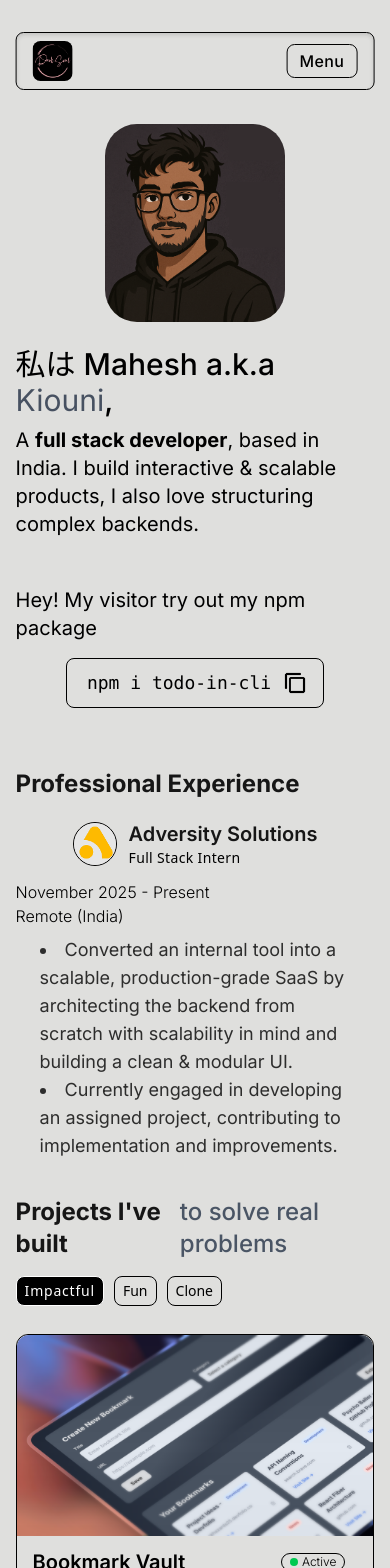
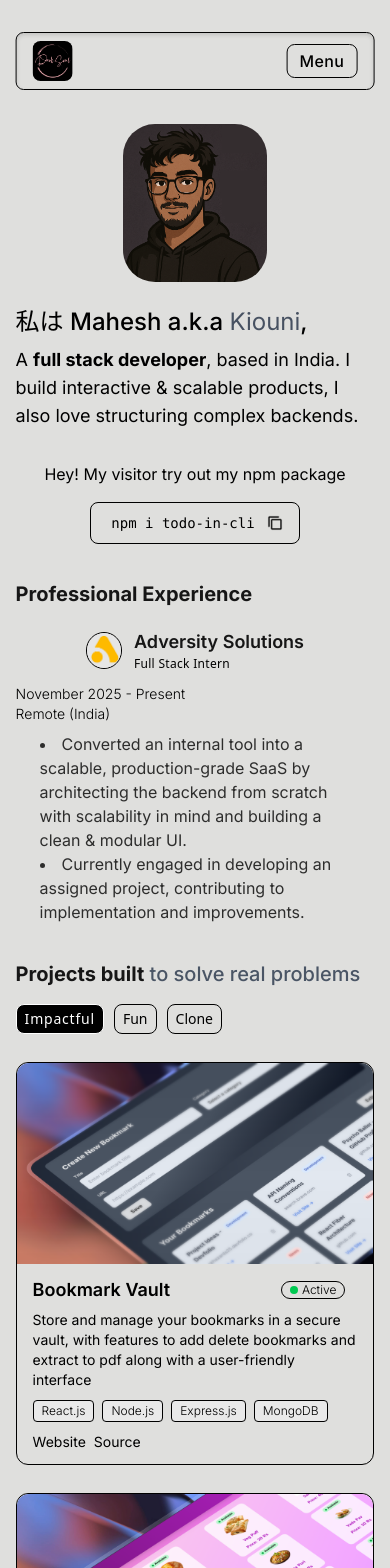
Before and after one commit to DarkkkSoul/portfolio-v3, a React (Vite) app: page / in a window 390 px wide. Shown: the top 1568 px of the page. Built offline with nearby package versions, Linux system fonts and the light colour scheme.

Commit message:
some tweaks

```diff
--- a/src/components/Footer.jsx
+++ b/src/components/Footer.jsx
@@ -9,7 +9,7 @@ function Footer() {
         return () => clearInterval(interval);
     }, []);
     return (
-        <div className='border-t mt-15 border-t-black/70 font-inter-400'>
+        <div className='border-t mt-15 border-t-black/70 font-inter-400 text-sm sm:text-base'>
             <div className='flex flex-col sm:flex-row justify-around items-center mt-5 gap-y-2'>
                 <div>Peace Out!</div>
                 <div>&copy; {currentYear}. All rights reserved.</div>
--- a/src/components/home/Expirence.jsx
+++ b/src/components/home/Expirence.jsx
@@ -4,19 +4,19 @@ function Expirence({ imageUrl, companyName, position, startDate, endDate, type,
             <div className='flex flex-col sm:flex-row sm:items-center sm:justify-between gap-y-3'>
                 <div className='flex gap-x-3 items-center justify-center'>
                     <div>
-                        <img src={imageUrl} className='w-11 border rounded-full' />
+                        <img src={imageUrl} className='sm:w-11 w-9 border rounded-full' />
                     </div>
                     <div className='flex flex-col'>
-                        <div className='font-inter-600 text-xl text-black/90'>{companyName}</div>
-                        <div className='text-sm font-inter-200 tracking-wide'>{position}</div>
+                        <div className='font-inter-600 text-lg sm:text-xl text-black/90'>{companyName}</div>
+                        <div className='sm:text-sm text-xs font-inter-200 tracking-wide'>{position}</div>
                     </div>
                 </div>
-                <div className='font-inter-300 text-md sm:text-right'>
+                <div className='font-inter-300 sm:text-md text-sm sm:text-right'>
                     <div>{startDate} - {endDate}</div>
                     <div className='sm:flex sm:justify-end'>{type} ({place})</div>
                 </div>
             </div>
-            <div className='font-inter-400 text-black/80 text-lg px-6'>
+            <div className='font-inter-400 text-black/80 text-md sm:text-lg px-6'>
                 {contribution.map((item) => (
                     <li>{item}</li>
                 ))}
--- a/src/components/home/Intro.jsx
+++ b/src/components/home/Intro.jsx
@@ -2,10 +2,10 @@ function Intro() {
     return (
         <div className='flex flex-col sm:flex-row gap-y-6 sm:gap-y-0 gap-x-10 items-center'>
             <div>
-                <img src="/profile.png" className='w-45 rounded-4xl' />
+                <img src="/profile.png" className='sm:w-45 w-36 rounded-4xl' />
             </div>
-            <div className='flex-1 min-w-0 wrap-break-words text-xl gap-y-2 flex flex-col'>
-                <div className="text-3xl font-inter-500">私は Mahesh a.k.a <span className="text-gray-700/90 font-normal">Kiouni</span>,</div>
+            <div className='flex-1 min-w-0 wrap-break-words sm:text-xl text-lg gap-y-2 flex flex-col'>
+                <div className="text-2xl sm:text-3xl font-inter-500">私は Mahesh a.k.a <span className="text-gray-700/90 font-normal">Kiouni</span>,</div>
                 <div className="font-inter-400">A <span className="font-bold font-inter-700">full stack developer</span>, based in India. I build interactive & scalable products, I also love structuring complex backends.</div>
             </div>
         </div>
--- a/src/components/home/NPM.jsx
+++ b/src/components/home/NPM.jsx
@@ -3,12 +3,12 @@ import React from 'react'
 function NPM() {
     return (
         <div className='flex flex-col justify-center items-center gap-y-4'>
-            <p className='font-inter-400 text-xl'>
+            <p className='font-inter-400 text-md sm:text-xl'>
                 Hey! My visitor try out my npm package
             </p>
             <div className='flex flex-row items-center justify-center border gap-x-3 w-fit rounded-lg pl-5 pr-4 py-2.5'>
-                <div className='font-mono text-lg'>npm i todo-in-cli</div>
-                <button><img src="/icons/copy.png" className='w-6' onClick={() => navigator.clipboard.writeText("npm i todo-in-cli")}/></button>
+                <div className='font-mono sm:text-lg text-sm'>npm i todo-in-cli</div>
+                <button><img src="/icons/copy.png" className='sm:w-6 w-4' onClick={() => navigator.clipboard.writeText("npm i todo-in-cli")}/></button>
             </div>
         </div>
     )
--- a/src/components/home/Project.jsx
+++ b/src/components/home/Project.jsx
@@ -8,7 +8,7 @@ function Project({ img, title, description, isActive, stack, website, source })
             </div>
             <div className='px-4 flex flex-col gap-y-1 py-3'>
                 <div className='flex items-center justify-between pr-3'>
-                    <div className='text-xl font-inter-600'>{title}</div>
+                    <div className='sm:text-xl text-lg font-inter-600'>{title}</div>
                     <div className='flex items-center border gap-x-1 px-2 rounded-full'>
                         {
                             isActive ? (
@@ -20,13 +20,13 @@ function Project({ img, title, description, isActive, stack, website, source })
                         </div>
                     </div>
                 </div>
-                <div className='text-mg font-inter-400 mt-0.5'>{description}</div>
+                <div className='sm:text-md text-sm font-inter-400 mt-0.5'>{description}</div>
                 <div className='flex my-1.5 flex-wrap gap-2'>
                     {stack.map((tech, index) => (
                         <span key={index} className='border rounded-sm px-2 py-1 text-xs bg-gray-100/50 font-inter-300 font-black leading-none whitespace-nowrap'>{tech}</span>
                     ))}
                 </div>
-                <div className='text-sm flex gap-x-2 text-md font-inter-400 *:hover:underline'>
+                <div className='sm:text-md text-sm flex gap-x-2 text-md font-inter-400 *:hover:underline'>
                     <div>
                         <a href={website} target="_blank" rel="noopener noreferrer">Website</a>
                     </div>
--- a/src/components/home/Stack.jsx
+++ b/src/components/home/Stack.jsx
@@ -3,9 +3,9 @@ import stack from '../../arrays/stack.js'
 
 function Stack() {
     return (
-        <div className='flex flex-wrap gap-x-3 gap-y-2 mt-5'>
+        <div className='flex flex-wrap gap-x-3 gap-y-2 sm:mt-5 mt-4'>
             {stack.map((item, index) => (
-                <div key={index} className='border px-2 py-1 rounded-md inset-shadow-sm/12 font-inter-400 text-sm'>{item}</div>
+                <div key={index} className='border px-2 py-1 rounded-md inset-shadow-sm/12 font-inter-400 sm:text-sm text-xs'>{item}</div>
             ))}
         </div>
     )
--- a/src/pages/Blogs.jsx
+++ b/src/pages/Blogs.jsx
@@ -5,7 +5,7 @@ import BlogCompo from '../components/home/BlogCompo'
 
 function Blogs() {
   return (
-    <div className='grid grid-cols-1 sm:grid-cols-2 gap-5 mt-8'>
+    <div className='grid grid-cols-1 sm:grid-cols-2 gap-5 mt-7'>
       {
         blogs.map((b) => {
           return <BlogCompo key={b.id} title={b.title} description={b.description} link={b.link} />
--- a/src/pages/Home.jsx
+++ b/src/pages/Home.jsx
@@ -19,12 +19,12 @@ function Home() {
                 <Intro />
             </div>
 
-            <div className='flex justify-center items-center mt-12'>
+            <div className='flex justify-center items-center mt-8 sm:mt-10'>
                 <NPM />
             </div>
 
-            <div id="work" className='mt-15 scroll-mt-28'>
-                <h3 className='text-2xl font-bold font-inter-700 text-black/90'>Professional Experience</h3>
+            <div id="work" className='mt-9 sm:mt-10 scroll-mt-28'>
+                <h3 className='sm:text-2xl text-xl font-bold font-inter-700 text-black/90'>Professional Experience</h3>
                 {
                     expirence.map((item) => (
                         <Expirence key={item.id} imageUrl={item.imageUrl} companyName={item.companyName} position={item.position} startDate={item.startDate} endDate={item.endDate} type={item.type} place={item.place} contribution={item.contribution} />
@@ -36,23 +36,31 @@ function Home() {
                 <Projects />
             </div>
 
-            <div className='mt-14 text-center flex gap-x-1 items-center font-inter-400'>
-                <p className='text-lg'>I love designing bento styled websites, just like how <span className='font-inter-700'>Rengoku</span> loves to eat <span className='font-inter-400-italic'>ekiben.</span></p>
-                <div><img src="/icons/sound.png" className='w-6 cursor-pointer' /></div>
+            <div className="mt-14 text-center font-inter-400">
+                <p className="sm:text-lg text-md">
+                    I love designing bento styled websites, just like how{" "}
+                    <span className="font-inter-700">Rengoku</span> loves to eat{" "}
+                    <span className="font-inter-400-italic">ekiben.</span>
+                    <img
+                        src="/icons/sound.png"
+                        alt="sound icon"
+                        className="inline-block w-6 ml-1 align-text-bottom cursor-pointer"
+                    />
+                </p>
             </div>
 
             <div className='mt-14 sm:flex justify-center items-center hidden'>
                 <Bento />
             </div>
 
-            <div className='mt-14'>
-                <h3 className='text-2xl font-bold font-inter-700 text-black/90'>Stack I primarily use</h3>
+            <div className='sm:mt-14 mt-11'>
+                <h3 className='sm:text-2xl text-xl font-inter-700 text-black/90'>Stack I primarily use</h3>
                 <Stack />
             </div>
 
-            <div className='mt-14'>
-                <h3 className='text-2xl font-bold font-inter-700 text-black/90'>Little more about myself</h3>
-                <div className='mt-2 font-inter-400 text-base sm:text-lg flex flex-col gap-y-1'>
+            <div className='sm:mt-14 mt-11'>
+                <h3 className='sm:text-2xl text-xl font-inter-700 text-black/90'>Little more about myself</h3>
+                <div className='mt-2 font-inter-400 text-md sm:text-lg flex flex-col gap-y-1'>
                     <div>
                         I started my web development journey around <span className='font-inter-400-italic'>Septermber 2024</span>, which started as a curosity to built an web application turned out to be my main stream focus where I started learning tech from <span className='font-inter-700'>first principles</span> (unknowingly) by building projects which made my foundations strong.
                     </div>
@@ -68,16 +76,16 @@ function Home() {
                 </div>
             </div>
 
-            <div id="blogs" className='mt-10 scroll-mt-28'>
-                <h3 className='text-2xl font-bold font-inter-700 text-black/90'>
+            <div id="blogs" className='sm:mt-10 mt-8 scroll-mt-28'>
+                <h3 className='sm:text-2xl text-xl font-bold font-inter-700 text-black/90'>
                     I share my stories & writtings too
                 </h3>
                 <Blogs />
             </div>
 
-            <div className='mt-14'>
-                <h3 className='text-2xl font-bold font-inter-700 text-black/90'>Book a Call</h3>
-                <p className='mt-2 font-inter-400 text-base sm:text-lg'>Have an idea? I can bring it live within weeks. Looking for a person who has immense attraction towards coding? I'm here. I'm available for internships & freelancing gigs.</p>
+            <div className='sm:mt-14 mt-10'>
+                <h3 className='sm:text-2xl text-xl font-bold font-inter-700 text-black/90'>Book a Call</h3>
+                <p className='mt-2 font-inter-400 text-md sm:text-lg'>Have an idea? I can bring it live within weeks. Looking for a person who has immense attraction towards coding? I'm here. I'm available for internships & freelancing gigs.</p>
                 <p className='font-inter-400 text-base sm:text-lg'>I can build from fancy websites to lame (like this one) or, are you confused with your requirements? Let's have a talk and I'll help you out.</p>
                 <p className='font-inter-700 text-lg sm:text-xl text-black/85'>I code first, talk later.</p>
             </div>
--- a/src/pages/Projects.jsx
+++ b/src/pages/Projects.jsx
@@ -19,24 +19,22 @@ function Projects() {
 
   return (
     <div>
-      <div className='flex flex-row gap-x-2 items-center'>
-        <div className='text-2xl font-bold font-inter-700 text-black/90'>Projects I've built</div>
-        <div className='text-2xl font-inter-500 text-gray-600'>
+      <div className='sm:text-2xl text-xl font-bold font-inter-700 text-black/90'>Projects built
+        <span className='font-inter-500 text-gray-600'>
           {
             impactful &&
-            <p>to solve real problems</p>
+            <span> to solve real problems</span>
           }
           {
             fun &&
-            <p>for fun</p>
+            <span> for fun</span>
           }
           {
             clone &&
-            <p>to improve design sense</p>
+            <span> to improve design sense</span>
           }
-        </div>
+        </span>
       </div>
-
       <div className='flex *:border *:py-1 *:px-2 gap-x-2.5 mt-4 *:rounded-lg *:cursor-pointer *:text-sm'>
         <button
           onClick={() => { setImpactful(true); setFun(false); setClone(false); }}
@@ -76,7 +74,7 @@ function Projects() {
       <div className='grid grid-cols-1 sm:grid-cols-2 gap-x-10 gap-y-7 mt-7'>
         {
           visibleProjects.length === 0 && (
-            <p className="text-center mt-4 text-gray-500">No projects found for this category.</p>
+            <p className="text-center mt-4 text-gray-500">Projects are under construction.</p>
           )
         }
         {
```
